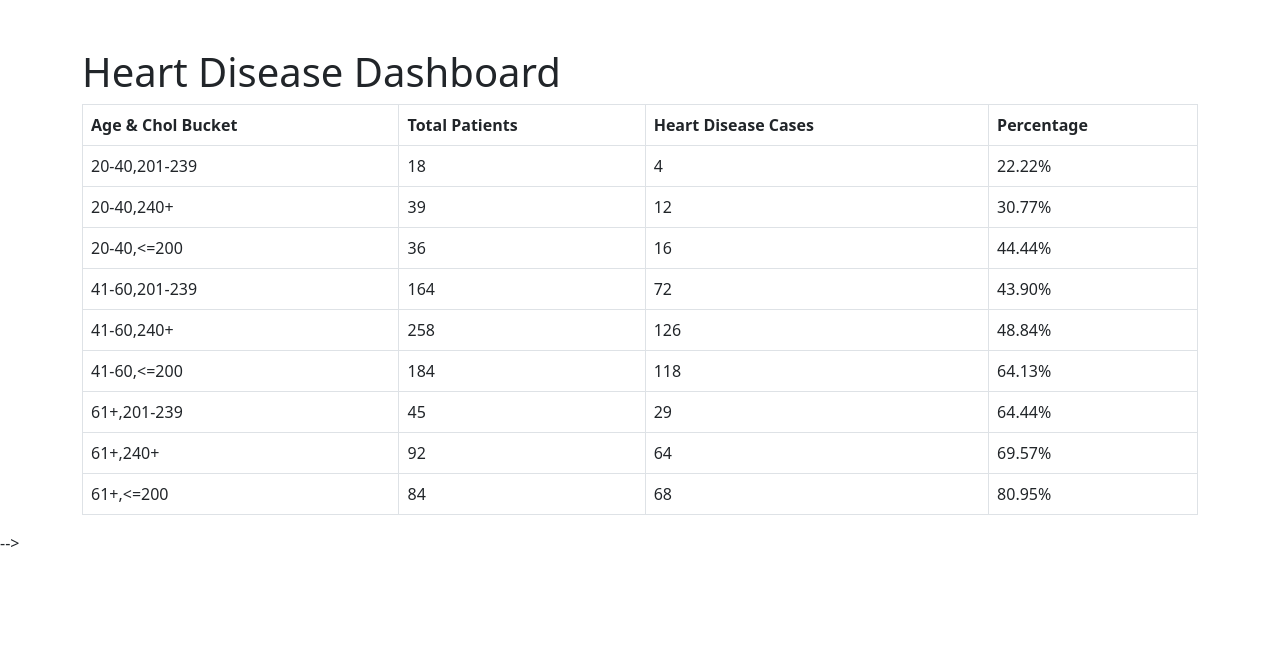
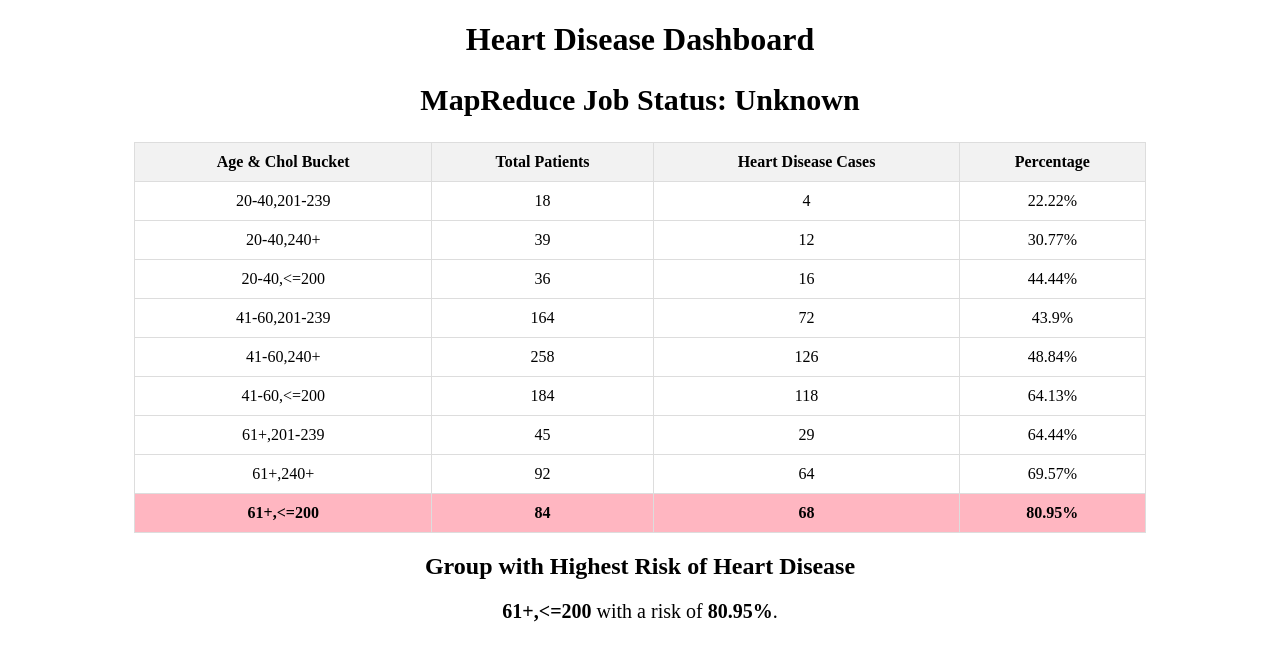
Before and after one commit to t-acheson/Hadoop-MapReduce-implementation-medical-application, a Flask app: page / in a window 1280 px wide. Shown: the top 661 px of the page. Run offline with Flask 3, Linux system fonts and the light colour scheme; data that the repository does not hold is empty; some libraries are stand-ins or nearby versions.

Commit message:
dashboard reads yarn manager

```diff
--- a/app/app.py
+++ b/app/app.py
@@ -1,5 +1,5 @@
-
 from flask import Flask, jsonify, render_template
+import requests
 import os
 
 app = Flask(__name__)
@@ -7,22 +7,32 @@ app = Flask(__name__)
 # Path to the output file generated by the reducer
 OUTPUT_FILE = 'mapreduce_output.txt'
 
-@app.route('/api/data')
-def get_data():
+# YARN ResourceManager URL (assuming it's running locally)
+YARN_RESOURCE_MANAGER_URL = 'http://localhost:8088/ws/v1/cluster/apps'
+
+# Function to parse the MapReduce output and find the highest risk group
+def parse_mapreduce_output():
     results = []
+    highest_risk = None
+    highest_percentage = 0
 
-    # Read the output file and parse its contents
     try:
         with open(OUTPUT_FILE, 'r') as file:
             for line in file:
                 line = line.strip()
-                if line:  # Make sure the line is not empty
+                if line:  # Ensure the line is not empty
+                    # Split by tab and then by comma to separate Total, Heart Disease, and Percentage
                     key, value = line.split("\t")
                     total_patients = int(value.split(",")[0].split(":")[1].strip())
                     heart_disease_count = int(value.split(",")[1].split(":")[1].strip())
                     percentage = float(value.split(",")[2].split(":")[1].strip().replace('%', '').strip())
 
-                    # Prepare the data for frontend display
+                    # Check if this group has the highest percentage
+                    if percentage > highest_percentage:
+                        highest_percentage = percentage
+                        highest_risk = key
+
+                    # Append the data to the results list
                     results.append({
                         'age_chol_bucket': key,
                         'total_patients': total_patients,
@@ -32,100 +42,49 @@ def get_data():
     except Exception as e:
         return jsonify({'error': str(e)}), 500
 
-    return jsonify(results)
+    return results, highest_risk, highest_percentage
+
+# Function to check the status of the MapReduce job from YARN ResourceManager
+def get_job_status():
+    try:
+        # Query the YARN ResourceManager API to get the status of running jobs
+        response = requests.get(YARN_RESOURCE_MANAGER_URL)
+        data = response.json()
+
+        if 'apps' in data:
+            for app in data['apps']['app']:
+                # Replace with your job ID or application name here if needed
+                if 'your_job_name_or_id' in app['name']:  # Customize based on your job name or ID
+                    return app['state']  # Return the state (RUNNING, FINISHED, etc.)
+        return "Unknown"
+    except Exception as e:
+        return f"Error: {str(e)}"
+
+@app.route('/api/data')
+def get_data():
+    # Get the parsed results and highest risk group
+    results, highest_risk, highest_percentage = parse_mapreduce_output()
+
+    # Get the status of the MapReduce job from YARN ResourceManager
+    job_status = get_job_status()
+
+    return jsonify({
+        'results': results,
+        'highest_risk': highest_risk,
+        'highest_percentage': highest_percentage,
+        'job_status': job_status
+    })
 
 @app.route('/')
 def index():
-    return render_template('dashboard.html')  # Serve the dashboard page
+    # Get the parsed results and highest risk group
+    results, highest_risk, highest_percentage = parse_mapreduce_output()
+
+    # Get the status of the MapReduce job from YARN ResourceManager
+    job_status = get_job_status()
+
+    # Pass the data to the HTML template
+    return render_template('dashboard.html', results=results, highest_risk=highest_risk, highest_percentage=highest_percentage, job_status=job_status)
 
 if __name__ == '__main__':
     app.run(host='0.0.0.0', port=5001, debug=True)
-
-
-# from flask import Flask, jsonify, render_template
-# import requests
-# import json
-
-# app = Flask(__name__)
-
-# # Ensure this points to your Docker container network
-# YARN_API_BASE = "http://resourcemanager:8088/ws/v1/cluster"  # Docker container name
-
-# @app.route('/api/data')
-# def get_data():
-#     try:
-#         response = requests.get(f"{YARN_API_BASE}/apps")
-#         response.raise_for_status()  # Raise an exception for HTTP errors
-#         apps = response.json().get('apps', {}).get('app', [])
-
-#         job_status = []
-#         for app in apps:
-#             app_name = app.get('name')
-#             app_id = app.get('id')
-#             app_state = app.get('state')
-#             app_tracking_url = app.get('trackingUrl', 'N/A')
-
-#             job_status.append({
-#                 'app_name': app_name,
-#                 'app_id': app_id,
-#                 'app_state': app_state,
-#                 'tracking_url': app_tracking_url
-#             })
-
-#         return jsonify(job_status)
-
-#     except requests.exceptions.RequestException as e:
-#         return jsonify({'error': str(e)}), 500
-
-
-# @app.route('/')
-# def index():
-#     return render_template('dashboard.html')  # Serve the dashboard page
-
-
-# if __name__ == '__main__':
-#     app.run(host='0.0.0.0', port=5001, debug=True)
-
-
-# from flask import Flask, jsonify, render_template
-# import pandas as pd
-
-# app = Flask(__name__)
-
-# # Load MapReduce output
-# RESULT_FILE = 'mapreduce_results.csv'  # TODO Replace with actual file path
-
-# @app.route('/api/data')
-# def get_data():
-#     # Load the results file into a DataFrame
-#     data = pd.read_csv(RESULT_FILE, sep="\t", header=None)
-#     data.columns = ['Cluster', 'Summary']
-
-#     # Prepare data for visualization
-#     results = []
-#     for _, row in data.iterrows():
-#         cluster = row['Cluster']
-#         summary = row['Summary']
-
-#         # Extract cluster and values
-#         age_bucket, chol_bucket = cluster.split(',')
-#         total = int(summary.split(',')[0].split(':')[1].strip())
-#         heart_disease = int(summary.split(',')[1].split(':')[1].strip())
-#         percentage = float(summary.split(',')[2].split(':')[1].strip().replace('%', ''))
-
-#         results.append({
-#             'age_bucket': age_bucket,
-#             'chol_bucket': chol_bucket,
-#             'total': total,
-#             'heart_disease': heart_disease,
-#             'percentage': percentage
-#         })
-
-#     return jsonify(results)
-
-# @app.route('/')
-# def index():
-#     return render_template('dashboard.html')  # Serve the dashboard page
-
-# if __name__ == '__main__':
-#     app.run(debug=True)
--- a/app/templates/dashboard.html
+++ b/app/templates/dashboard.html
@@ -4,96 +4,63 @@
     <meta charset="UTF-8">
     <meta name="viewport" content="width=device-width, initial-scale=1.0">
     <title>Heart Disease Dashboard</title>
-    <link rel="stylesheet" href="https://cdnjs.cloudflare.com/ajax/libs/bootstrap/5.1.0/css/bootstrap.min.css">
+    <style>
+        table {
+            width: 80%;
+            margin: 20px auto;
+            border-collapse: collapse;
+        }
+        th, td {
+            padding: 10px;
+            text-align: center;
+            border: 1px solid #ddd;
+        }
+        th {
+            background-color: #f2f2f2;
+        }
+        .highest-risk {
+            background-color: lightpink;
+            font-weight: bold;
+        }
+        .job-status {
+            text-align: center;
+            font-size: 20px;
+            margin-top: 20px;
+        }
+    </style>
 </head>
 <body>
-    <div class="container mt-5">
-        <h1>Heart Disease Dashboard</h1>
-        <div class="table-responsive">
-            <table class="table table-bordered">
-                <thead>
-                    <tr>
-                        <th>Age & Chol Bucket</th>
-                        <th>Total Patients</th>
-                        <th>Heart Disease Cases</th>
-                        <th>Percentage</th>
-                    </tr>
-                </thead>
-                <tbody id="data-table">
-                    <!-- Data will be populated here by JavaScript -->
-                </tbody>
-            </table>
-        </div>
+    <h1 style="text-align: center;">Heart Disease Dashboard</h1>
+
+    <!-- Display job status -->
+    <div class="job-status">
+        <h2>MapReduce Job Status: <strong>{{ job_status }}</strong></h2>
     </div>
 
-    <script>
-        // Fetch data from the Flask API and populate the table
-        fetch('/api/data')
-            .then(response => response.json())
-            .then(data => {
-                const tableBody = document.getElementById('data-table');
-                data.forEach(row => {
-                    const tableRow = document.createElement('tr');
-                    tableRow.innerHTML = `
-                        <td>${row.age_chol_bucket}</td>
-                        <td>${row.total_patients}</td>
-                        <td>${row.heart_disease_count}</td>
-                        <td>${row.percentage.toFixed(2)}%</td>
-                    `;
-                    tableBody.appendChild(tableRow);
-                });
-            })
-            .catch(error => console.error('Error fetching data:', error));
-    </script>
-
-    <script src="https://cdnjs.cloudflare.com/ajax/libs/bootstrap/5.1.0/js/bootstrap.bundle.min.js"></script>
-</body>
-</html>
-
-
-<!-- <!DOCTYPE html>
-<html lang="en">
-<head>
-    <meta charset="UTF-8">
-    <meta name="viewport" content="width=device-width, initial-scale=1.0">
-    <title>MapReduce Job Dashboard</title>
-</head>
-<body>
-    <h1>MapReduce Job Dashboard</h1>
-    <table border="1">
+    <table>
         <thead>
             <tr>
-                <th>Job Name</th>
-                <th>Job ID</th>
-                <th>Status</th>
-                <th>Tracking URL</th>
+                <th>Age & Chol Bucket</th>
+                <th>Total Patients</th>
+                <th>Heart Disease Cases</th>
+                <th>Percentage</th>
             </tr>
         </thead>
-        <tbody id="job-table-body">
-            <!-- Jobs will be dynamically inserted here -->
+        <tbody>
+            {% for entry in results %}
+                <tr class="{% if entry.age_chol_bucket == highest_risk %}highest-risk{% endif %}">
+                    <td>{{ entry.age_chol_bucket }}</td>
+                    <td>{{ entry.total_patients }}</td>
+                    <td>{{ entry.heart_disease_count }}</td>
+                    <td>{{ entry.percentage }}%</td>
+                </tr>
+            {% endfor %}
         </tbody>
     </table>
 
-    <script>
-        // Fetch job data from the Flask API
-        fetch('/api/jobs')
-            .then(response => response.json())
-            .then(data => {
-                const tbody = document.getElementById('job-table-body');
-                data.forEach(job => {
-                    const row = document.createElement('tr');
-                    row.innerHTML = `
-                        <td>${job.name}</td>
-                        <td>${job.id}</td>
-                        <td>${job.state}</td>
-                        <td><a href="${job.tracking_url}" target="_blank">View Job</a></td>
-                    `;
-                    tbody.appendChild(row);
-                });
-            })
-            .catch(error => {
-                console.error('Error fetching jobs:', error);
-            });
-    </script>
+    <h2 style="text-align: center;">Group with Highest Risk of Heart Disease</h2>
+    <p style="text-align: center; font-size: 20px;">
+        <strong>{{ highest_risk }}</strong> with a risk of <strong>{{ highest_percentage }}%</strong>.
+    </p>
 </body>
-</html> -->
+</html>
```
